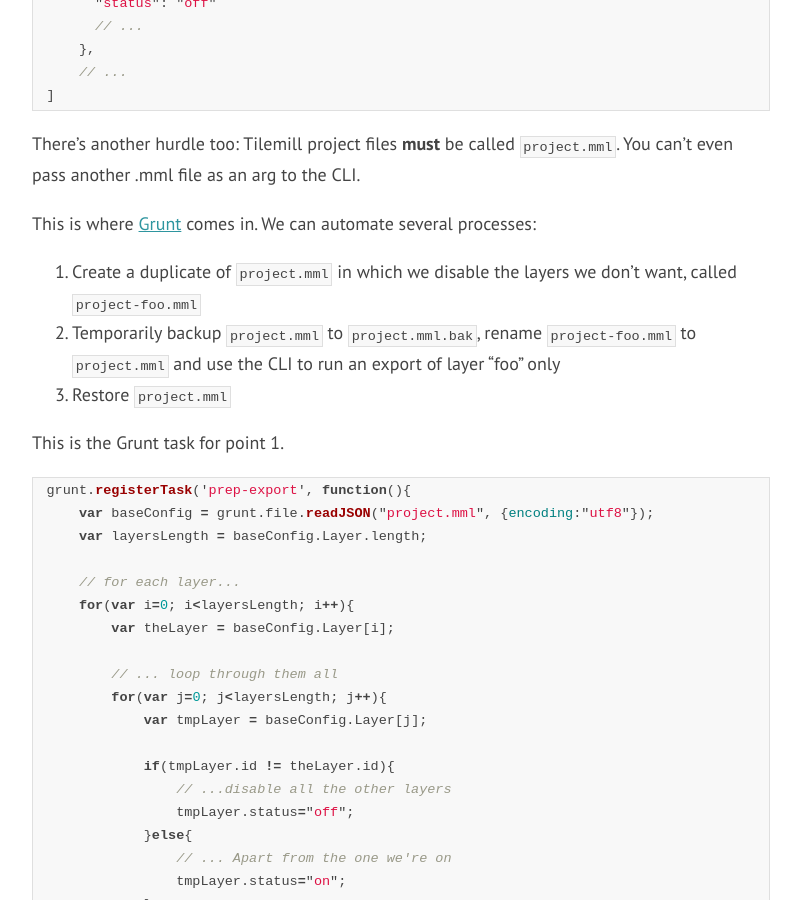
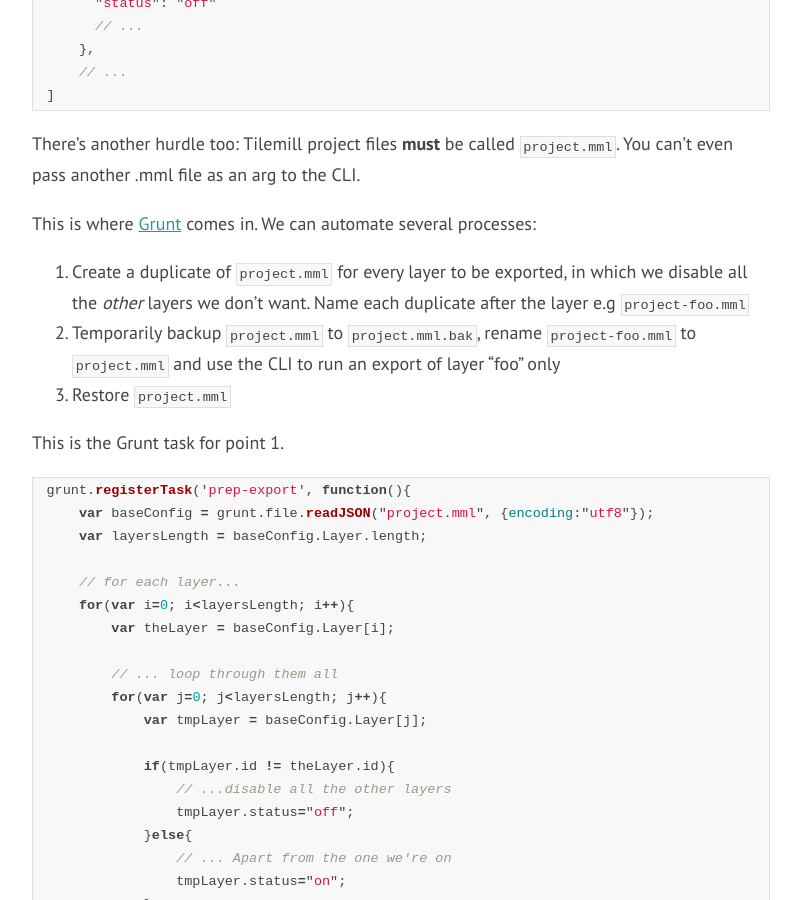
Before and after one commit to davecranwell/davecranwell.github.io, a Jekyll site: the page built from _posts/2014-06-23-grunt-export-tilemill-layers.md, in a window 1280 px wide and 900 px high, scrolled down 1510 px. Shown: the whole window, without its empty margins (374-1175 px from the left). Built offline with Jekyll 4.4.1, drawn with Linux system fonts in a browser that asks for light colours; nearby versions of some CDN libraries; Markdown is read by kramdown in place of the engine named in the settings; comment, search, counter and statistics services are not loaded.

Commit message:
Update 2014-06-23-grunt-export-tilemill-layers.md

```diff
--- a/_posts/2014-06-23-grunt-export-tilemill-layers.md
+++ b/_posts/2014-06-23-grunt-export-tilemill-layers.md
@@ -46,7 +46,7 @@ There's another hurdle too: Tilemill project files **must** be called `project.m
 
 This is where [Grunt](http://gruntjs.com) comes in. We can automate several processes:
 
-1. Create a duplicate of `project.mml` in which we disable the layers we don't want, called `project-foo.mml`
+1. Create a duplicate of `project.mml` for every layer to be exported, in which we disable all the *other* layers we don't want. Name each duplicate after the layer e.g `project-foo.mml`
 1. Temporarily backup `project.mml` to `project.mml.bak`, rename `project-foo.mml` to `project.mml` and use the CLI to run an export of layer "foo" only
 1. Restore `project.mml`
 
```
